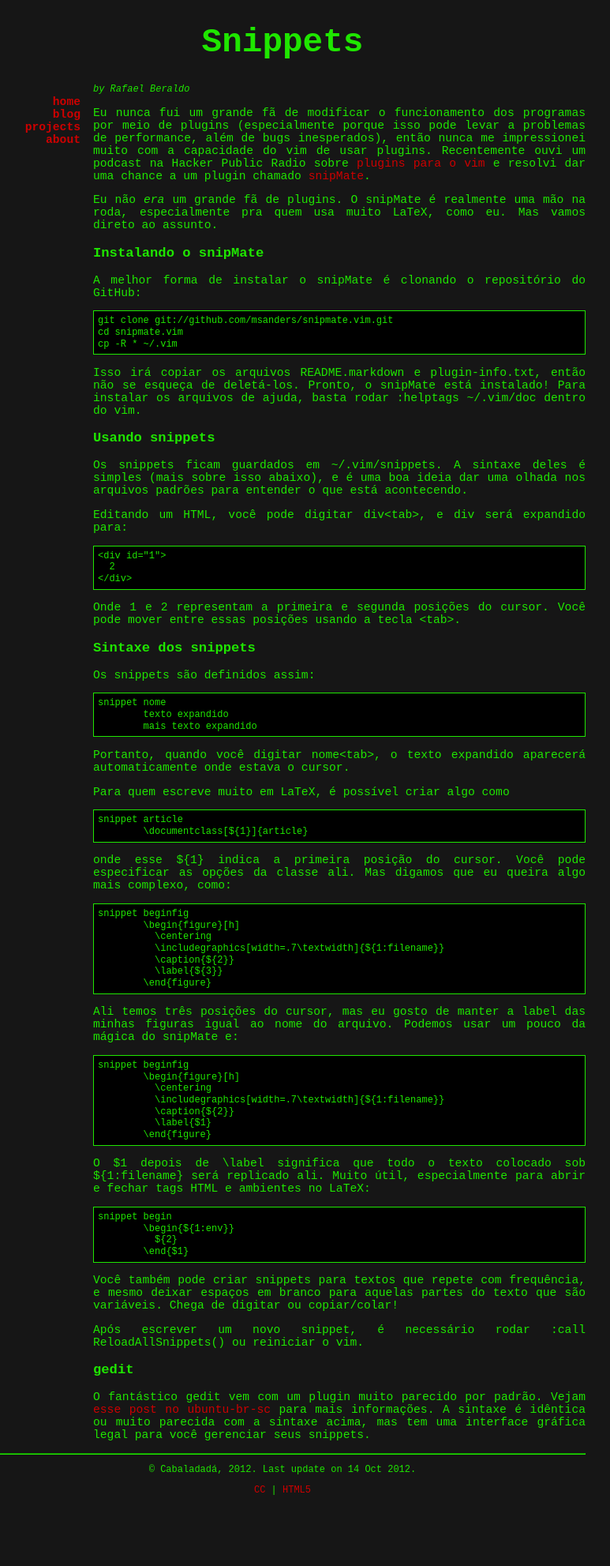
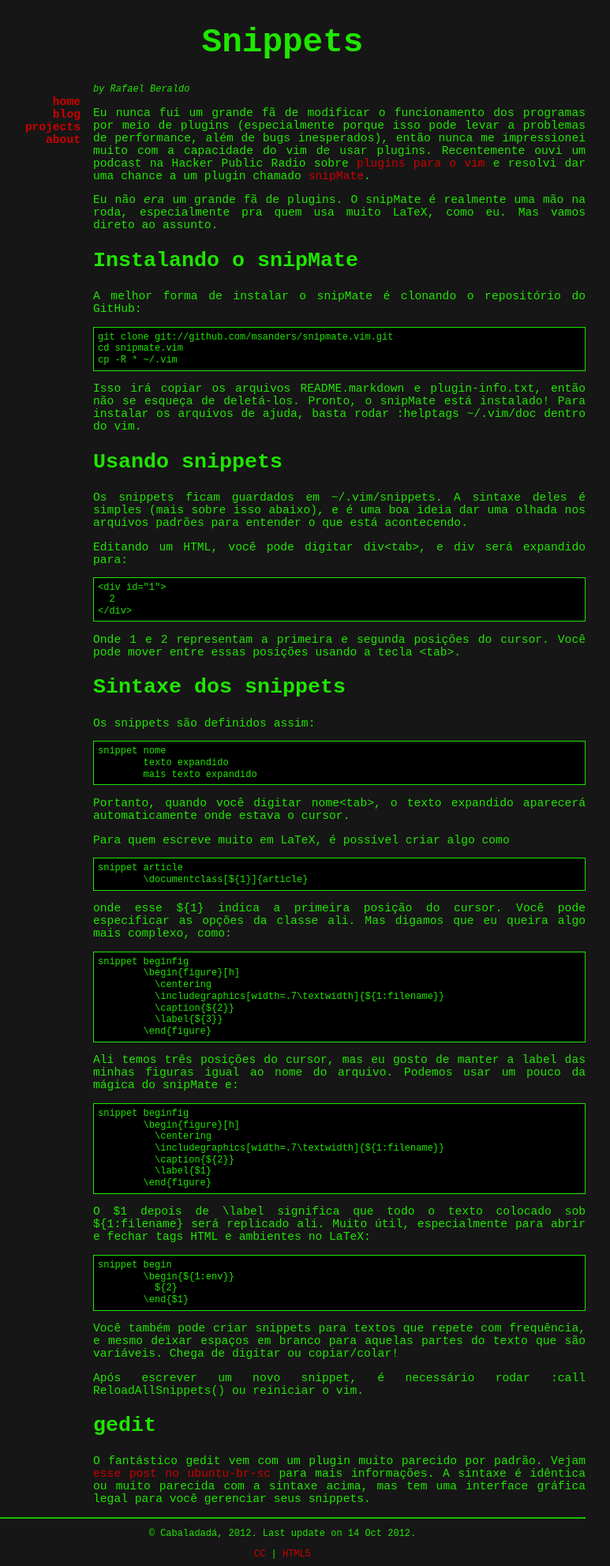
Before and after one commit to rberaldo/cabaladada, a Jekyll site: the page built from _posts/2012-10-14-snippets.markdown, in a window 1280 px wide. Shown: the whole page at 79% size, without its empty margins (282-1055 px from the left). Built offline with Jekyll 4.4.1, drawn with Linux system fonts in a browser that asks for light colours; Markdown is read by kramdown in place of the engine named in the settings; comment, search, counter and statistics services are not loaded; before the commit the page ends 1902 px from its top, so only the background shows below that.

Commit message:
<h2> ao invés de <h3>

```diff
--- a/_posts/2012-10-14-snippets.markdown
+++ b/_posts/2012-10-14-snippets.markdown
@@ -18,7 +18,7 @@
 Eu não _era_ um grande fã de plugins. O snipMate é realmente uma mão na roda,
 especialmente pra quem usa muito LaTeX, como eu. Mas vamos direto ao assunto.
 
-### Instalando o snipMate
+## Instalando o snipMate
 
 A melhor forma de instalar o snipMate é clonando o repositório do GitHub:
 
@@ -30,7 +30,7 @@
 esqueça de deletá-los. Pronto, o snipMate está instalado! Para instalar os
 arquivos de ajuda, basta rodar `:helptags ~/.vim/doc` dentro do vim.
 
-### Usando snippets
+## Usando snippets
 
 Os snippets ficam guardados em `~/.vim/snippets`. A sintaxe deles é simples
 (mais sobre isso abaixo), e é uma boa ideia dar uma olhada nos arquivos padrões
@@ -45,7 +45,7 @@
 Onde `1` e `2` representam a primeira e segunda posições do cursor. Você pode
 mover entre essas posições usando a tecla `<tab>`.
 
-### Sintaxe dos snippets
+## Sintaxe dos snippets
 
 Os snippets são definidos assim:
 
@@ -99,7 +99,7 @@
 Após escrever um novo snippet, é necessário rodar `:call ReloadAllSnippets()`
 ou reiniciar o vim.
 
-### gedit
+## gedit
 
 O fantástico gedit vem com um plugin muito parecido por padrão. Vejam [esse post
 no ubuntu-br-sc][ubuntu-br-sc] para mais informações. A sintaxe é idêntica ou
```
